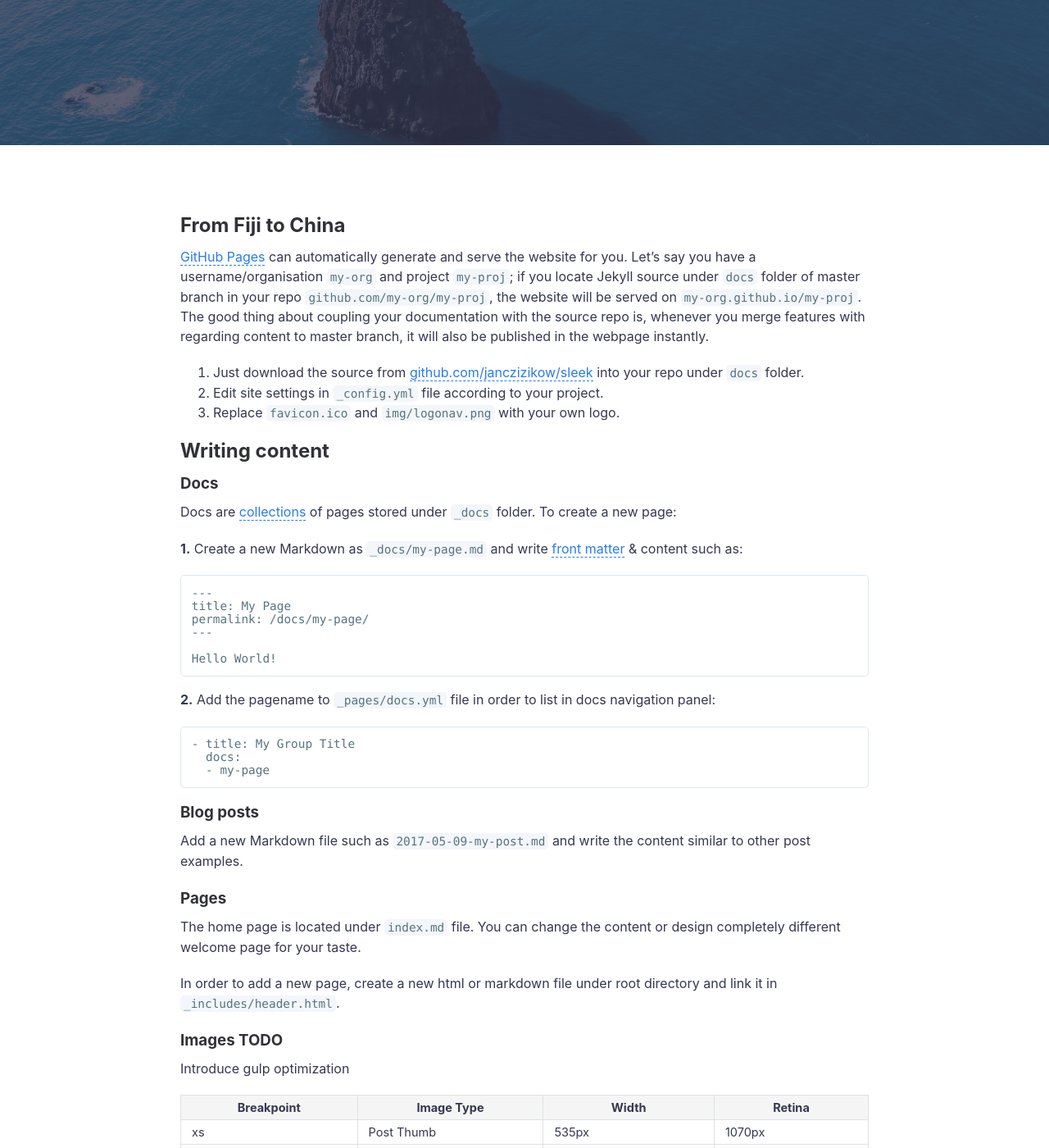
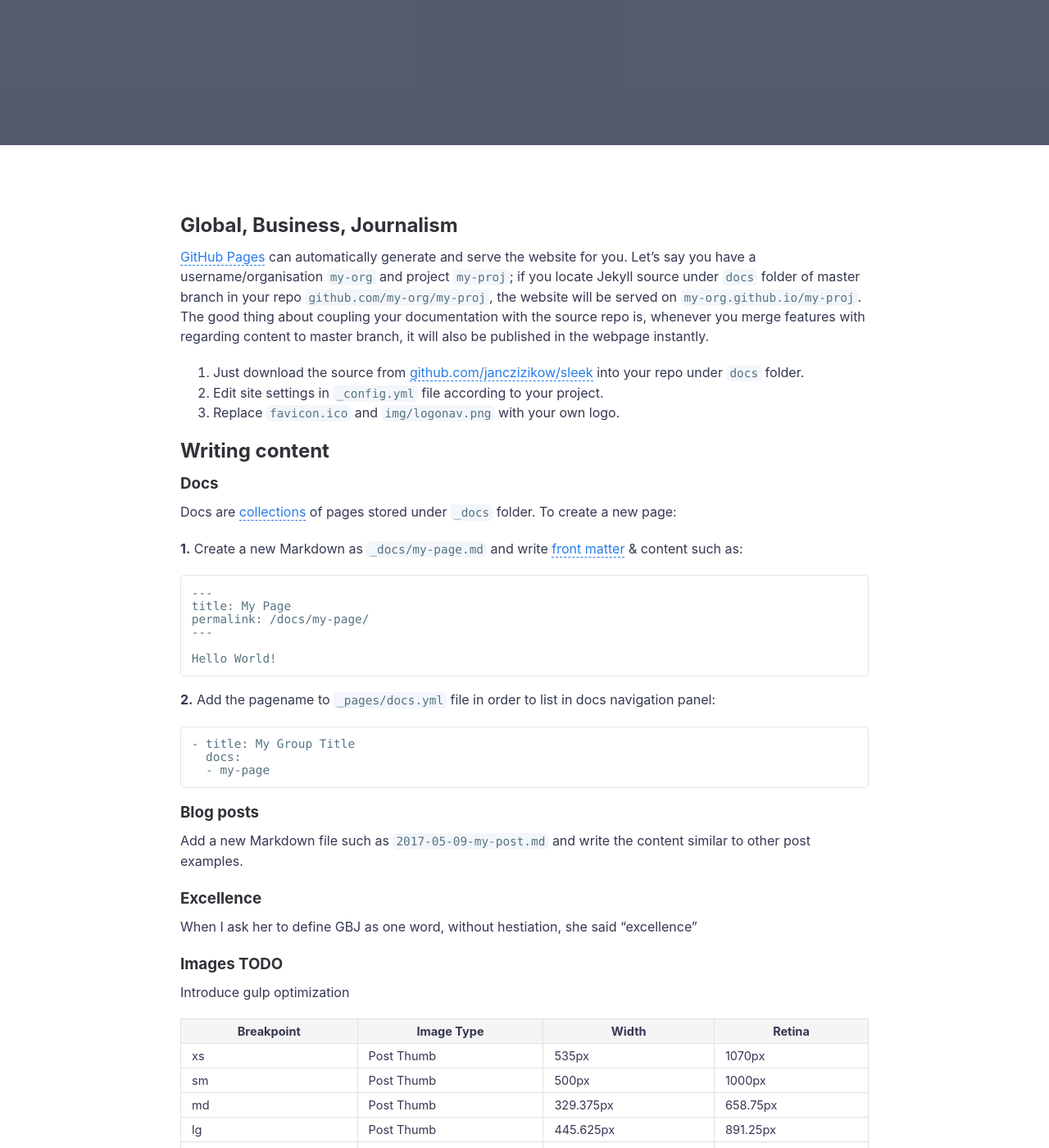
Before and after one commit to cpti372/cpti372.github.io, a Jekyll site: the page built from _posts/2017-11-26-getting-started.md, in a window 1280 px wide and 1400 px high, scrolled down 399 px. Shown: the whole window at 82% size. Built offline with Jekyll 4.4.1, drawn with Linux system fonts in a browser that asks for light colours; our own code applies the rules of GitHub Pages for plain Markdown files; comment, search, counter and statistics services are not loaded; some of the changed text lies outside the part shown.

Commit message:
Update 2017-11-26-getting-started.md

```diff
--- a/_posts/2017-11-26-getting-started.md
+++ b/_posts/2017-11-26-getting-started.md
@@ -1,10 +1,10 @@
 ---
 layout: post
-title: 10 quetions for GBJ candidate with Coline
+title: Maria Vula : From Fiji to China
 featured-img: sleek
 ---
 
-## From Fiji to China
+## Global, Business, Journalism
 
 [GitHub Pages](https://pages.github.com) can automatically generate and serve the website for you.
 Let's say you have a username/organisation `my-org` and project `my-proj`; if you locate Jekyll source under `docs` folder of master branch in your repo `github.com/my-org/my-proj`, the website will be served on `my-org.github.io/my-proj`.
@@ -43,11 +43,9 @@ Hello World!
 
 Add a new Markdown file such as `2017-05-09-my-post.md` and write the content similar to other post examples.
 
-### Pages
+### Excellence
 
-The home page is located under `index.md` file. You can change the content or design completely different welcome page for your taste.
-
-In order to add a new page, create a new html or markdown file under root directory and link it in `_includes/header.html`.
+When I ask her to define GBJ as one word, without hestiation, she said "excellence"
 
 ### Images TODO
 
```
